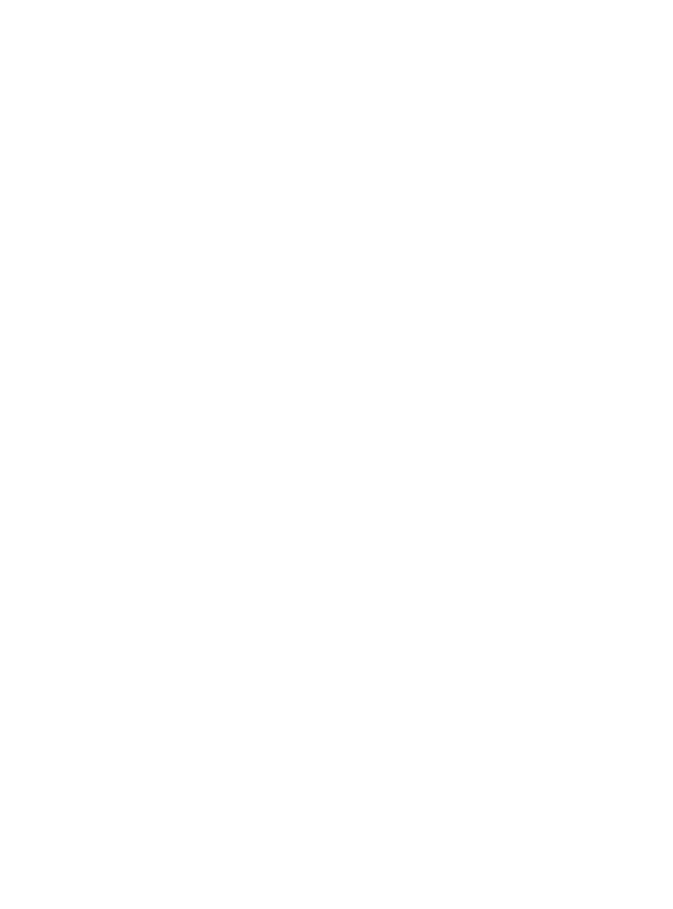
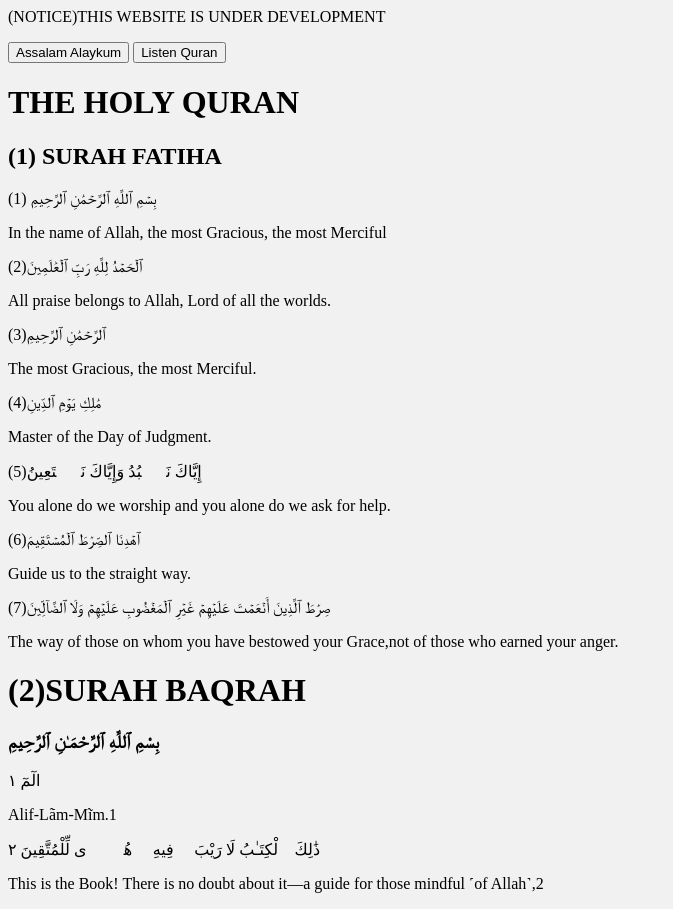
Before and after one commit to rauman17/Revertsislamic, a plain HTML site: page index.html in a window 1280 px wide. Shown: the whole page, without its empty margins (0-673 px from the left). Before the commit the page ends 800 px from the top, so only its background shows below. Drawn offline with Linux system fonts and the light colour scheme; a script that the page names is missing.

Commit message:
Add files via upload

```diff
--- a/index.html
+++ b/index.html
@@ -0,0 +1,68 @@
+ <p>(NOTICE)THIS WEBSITE IS UNDER DEVELOPMENT</p>
+ <button>    Assalam Alaykum   </button>
+ <!DOCTYPE html>
+<html>
+  <head>
+    <title>Title of the document</title>
+  </head>
+  <body>
+    <button onclick="window.location.href='https://www.instagram.com/p/C1ijXGtvAUG/';">
+      Listen Quran
+
+    </button>
+  </body>
+</html>
+    <title>THE HOLY QURAN</title>
+
+        <h1>THE HOLY QURAN</h1>
+        <h2>(1) SURAH FATIHA</h2>
+
+                <P>بِسۡمِ ٱللَّهِ ٱلرَّحۡمَٰنِ ٱلرَّحِيمِ (1)</P>
+               <p>In the name of Allah, the
+                most Gracious, the most Merciful</p>
+
+                <P>ٱلۡحَمۡدُ لِلَّهِ رَبِّ ٱلۡعَٰلَمِينَ(2)</P>
+                <p> All praise belongs to Allah, Lord
+                    of all the worlds. </p>
+                   <P>ٱلرَّحۡمَٰنِ ٱلرَّحِيمِ(3)</P>
+                    <p> The most Gracious, the most Merciful.</p>
+                         <P>مَٰلِكِ يَوۡمِ ٱلدِّينِ(4)</P>
+                    <p> Master of the Day of Judgment.</p>
+                    <p>إِيَّاكَ نَعۡبُدُ وَإِيَّاكَ نَسۡتَعِينُ(5)</p>
+                    <P> You alone do we worship and
+                        you alone do we ask for help.</P>
+                        <p>ٱهۡدِنَا ٱلصِّرَٰطَ ٱلۡمُسۡتَقِيمَ(6)</p>
+                        <p> Guide us to the straight way.</p>
+                        <p>صِرَٰطَ ٱلَّذِينَ أَنۡعَمۡتَ عَلَيۡهِمۡ غَيۡرِ ٱلۡمَغۡضُوبِ عَلَيۡهِمۡ وَلَا ٱلضَّآلِّينَ(7)</p>
+                        <P>  The way of those on whom you have bestowed your Grace,not of those who earned your anger. </P>
+
+             <h1>(2)SURAH BAQRAH</h1>
+
+
+             <h3>بِسْمِ ٱللَّهِ ٱلرَّحْمَـٰنِ ٱلرَّحِيمِ</h3>
+
+             <p>الٓمٓ ١</p>
+             <P>Alif-Lãm-Mĩm.1 </P>
+
+             <P>ذَٰلِكَ ٱلْكِتَـٰبُ لَا رَيْبَ ۛ فِيهِ ۛ هُدًۭى لِّلْمُتَّقِينَ ٢</P>
+             <P>This is the Book! There is no doubt about it—a guide for those mindful ˹of Allah˺,2</P>
+
+             <!DOCTYPE html>
+<html>
+<head>
+<style>
+body {
+  background-image: url("");
+  background-color: rgb(241, 241, 241);
+  }
+</style>
+</head>
+<body>
+</body>
+</html>
+
+
+
+
+
+            <div class='sk-instagram-feed' data-embed-id='249899'></div><script src='https://widgets.sociablekit.com/instagram-feed/widget.js' async defer></script>
```
